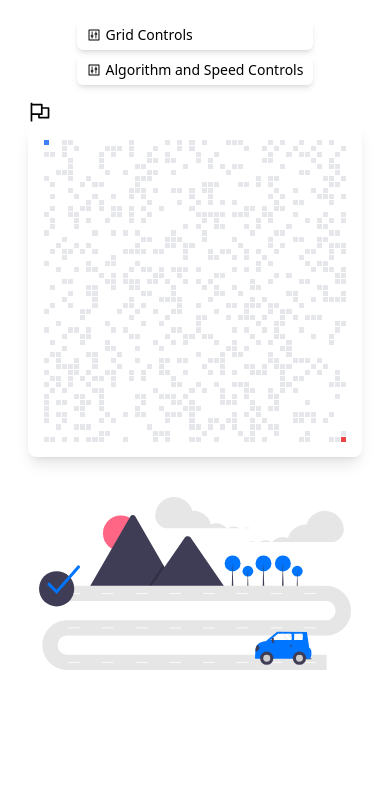
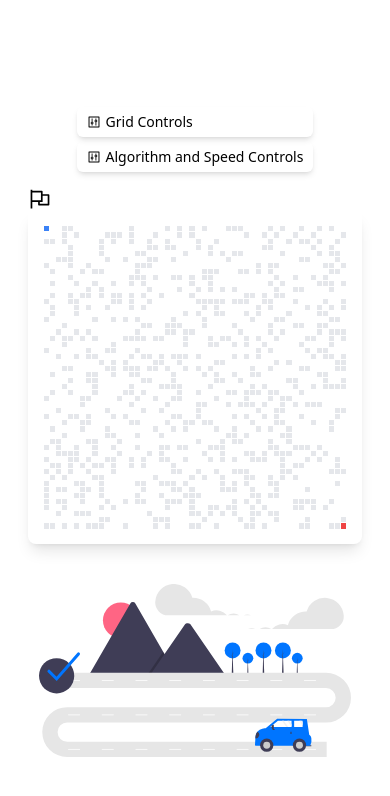
Before and after one commit to SamirKaushik/Grid-Based-Pathfinding-Visualization, a React (Create React App) app: page / in a window 390 px wide. Shown: the top 796 px of the page. Built offline with nearby package versions, Linux system fonts and the light colour scheme.

Commit message:
Version 2 Complete

```diff
--- a/src/App.js
+++ b/src/App.js
@@ -44,15 +44,20 @@ function App() {
   const [grid, setGrid] = useState(null);
   const [n, setN] = useState(50);
   const [cellSize, setCellSize] = useState(30 / n);
+  const [cellSizeRef, setCellSizeRef] = useState("vw")
+
   const [processing, setProcessing] = useState(false);
   const cancelToken = useRef(false);
+
   const [speed, setSpeed] = useState(8)
-  const [cellSizeRef, setCellSizeRef] = useState("vw")
   const [gridSpacing, setgridSpacing] = useState(1);
+
   const [mazeCreation, setMazeCreation] = useState(false)
   const [cellSelection,setCellSelection]=useState(false)
+
   const [mobileView, setMobileView] = useState(false);
   const [popup, setPopup] = useState(null)
+
   const [coords, setCoords] = useState({
     start: { x: 0, y: 0 },
     end: { x: n - 1, y: n - 1 },
@@ -453,7 +458,6 @@ function App() {
     generateGrid()
     setCellSize(30 / n)
     return () => {
-      // Cleanup function to cancel ongoing operations when the component unmounts.
       cancelToken.current = true;
     };
   },
@@ -481,7 +485,7 @@ useEffect(()=>{
 
   if (!grid) return <></>
   return (
-    <div className="w-[100vw] h-[100vh] md:flex md:items-center justify-center overflow-hidden">
+    <div className="w-[100vw] h-[100vh] flex flex-col md:flex-row items-center justify-center overflow-hidden">
       <ToastContainer autoClose={3500} />
       <div className="flex md:flex-row flex-col items-center w-full md:px-[50px] md:gap-[50px] gap-[15px] p-[20px]">
         {mobileView ?
```
